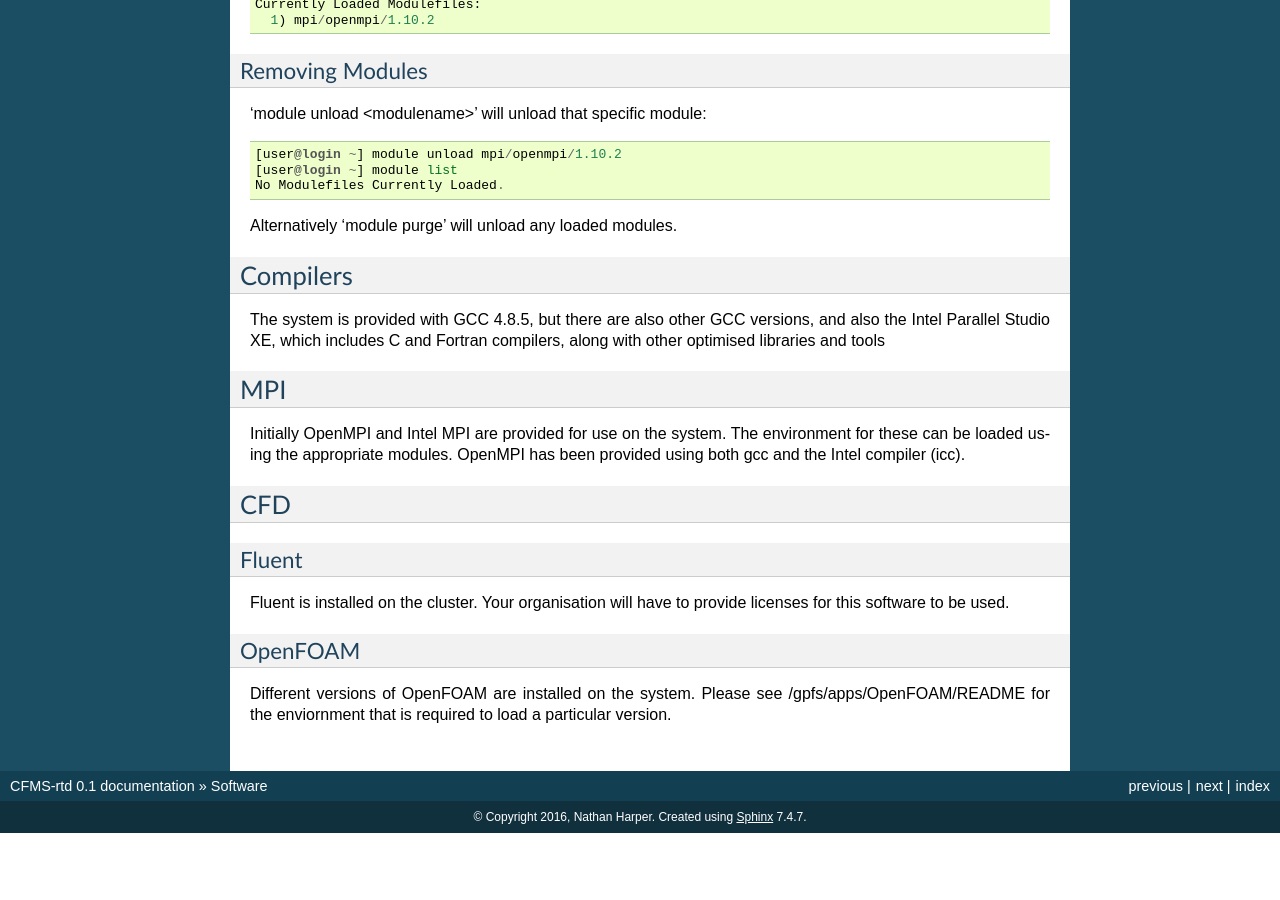
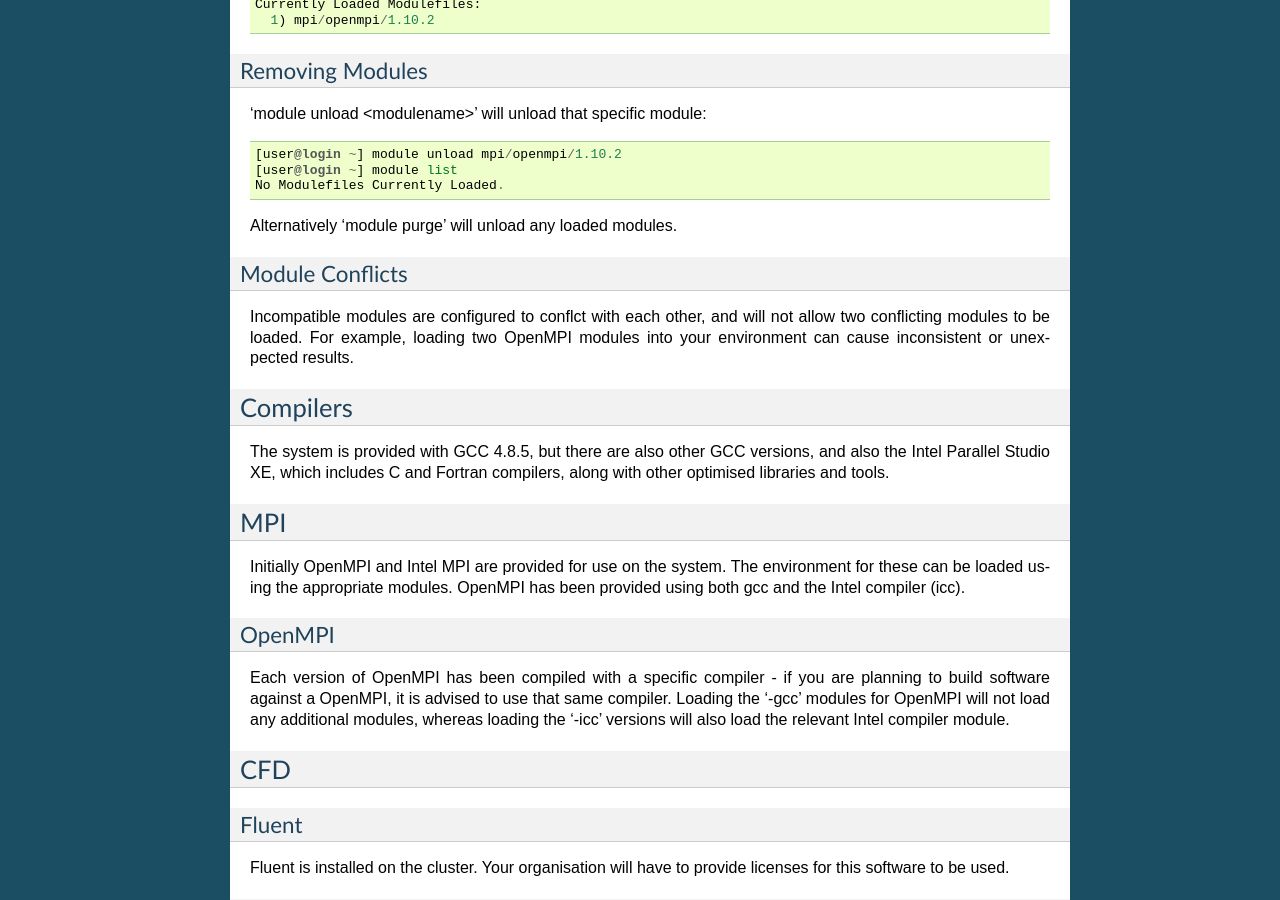
Before and after one commit to CFMS/cfms-rtd, a Sphinx documentation site: the page built from docs/software.rst, in a window 1280 px wide and 900 px high, scrolled down 664 px. Built offline with Sphinx 7.4.7, drawn with Linux system fonts in a browser that asks for light colours; pages that are not in the unit, such as notebooks, are missing from menus; before the commit the page ends 1497 px from its top, so only the background shows below that; some of the changed text lies outside the part shown.

Commit message:
various updates

```diff
--- a/docs/runningjobs.rst
+++ b/docs/runningjobs.rst
@@ -29,7 +29,11 @@ Sometimes you will see available resources, but your job still has not started.
 for another queued job.   Running::
 
   squeue --start
-will show you when your job is due to start.
+will show you when your job is due to start.   This command will work only if you are awaiting available resources, but not if you are
+waiting on your group limits.
+
+  squota
+will show the usage of the quotas that you have access to.
 
 Submitting Jobs
 ===============
--- a/docs/software.rst
+++ b/docs/software.rst
@@ -45,18 +45,29 @@ Removing Modules
 
 Alternatively 'module purge' will unload any loaded modules.
 
+Module Conflicts
+----------------
+Incompatible modules are configured to conflct with each other, and will not allow two conflicting modules to be loaded.  For example, loading two
+OpenMPI modules into your environment can cause inconsistent or unexpected results.
+
 
 Compilers
 =========
 
 The system is provided with GCC 4.8.5, but there are also other GCC versions, and also the Intel Parallel Studio XE, which includes C and
-Fortran compilers, along with other optimised libraries and tools
+Fortran compilers, along with other optimised libraries and tools.
 
 MPI
 ===
 
 Initially OpenMPI and Intel MPI are provided for use on the system.   The environment for these can be loaded using the appropriate modules.
 OpenMPI has been provided using both gcc and the Intel compiler (icc).
+
+OpenMPI
+-------
+Each version of OpenMPI has been compiled with a specific compiler - if you are planning to build software against a OpenMPI, it is advised
+to use that same compiler.   Loading the '-gcc' modules for OpenMPI will not load any additional modules, whereas loading the '-icc' versions will
+also load the relevant Intel compiler module.
 
 CFD
 ===
```
Also changed, not shown: docs/remoteaccess.rst (+5 -5 lines).
